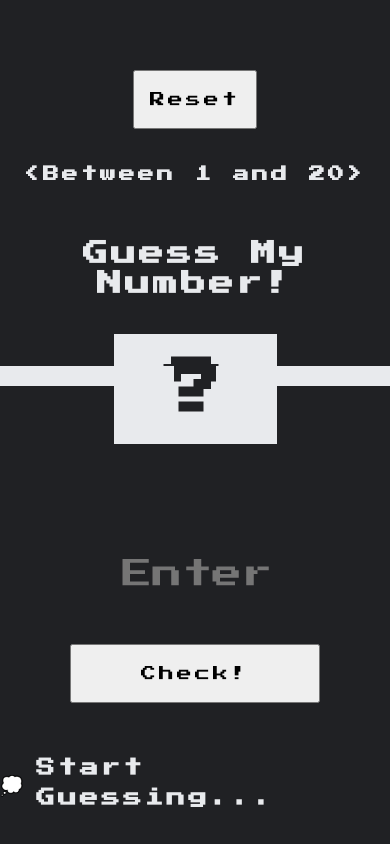
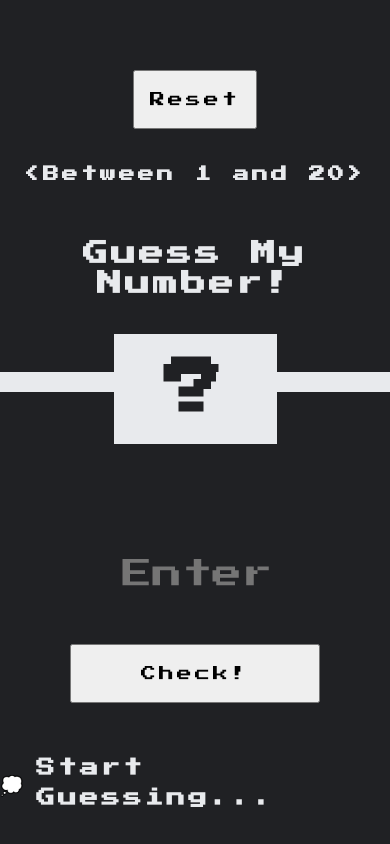
Before and after one commit to Zayed-Mohammed-Uddin/Guess-The-Right-Number, a plain HTML site: page index.html in a window 390 px wide. Shown: the top 844 px of the page. Drawn offline with Linux system fonts and the light colour scheme.

Commit message:
latest++

```diff
--- a/style.css
+++ b/style.css
@@ -100,9 +100,10 @@ input[type="button"] {
 	left: 0;
 	background-color: var(--primary-TextColor);
 	height: 20px;
-	width: 44.7%;
+	width: 100%;
 	position: absolute;
 	top: 62%;
+	z-index: -1;
 }
 .question_mark::after {
 	content: "";
@@ -156,6 +157,12 @@ input[type="number"]::placeholder {
 }
 
 /* Beginning of the Responsive Design */
+@media screen and (max-width: 280px) {
+	.question_mark::before,
+	.question_mark::after {
+		top: 66%;
+	}
+}
 @media screen and (min-width: 280px) and (max-width: 700px) {
 	.upper_section {
 		flex-direction: column;
@@ -187,5 +194,9 @@ input[type="number"]::placeholder {
 	.sub_section_right {
 		margin-bottom: 30px;
 	}
+	.question_mark::before,
+	.question_mark::after {
+		top: 65%;
+	}
 }
 /* End of the Responsive Design */
```
